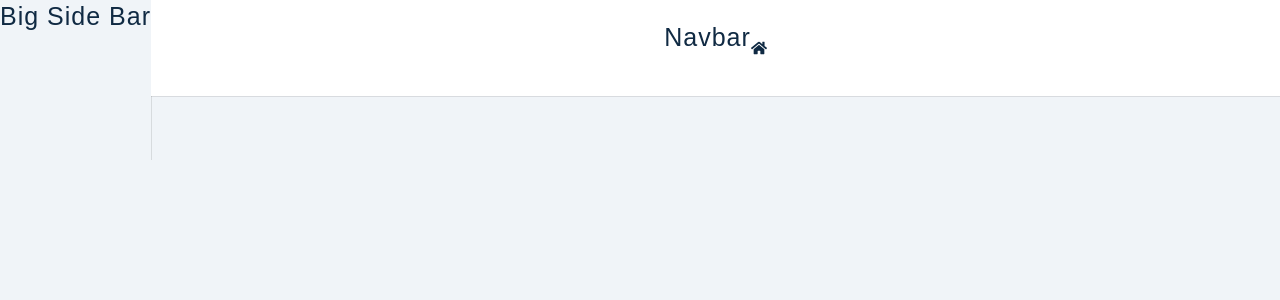
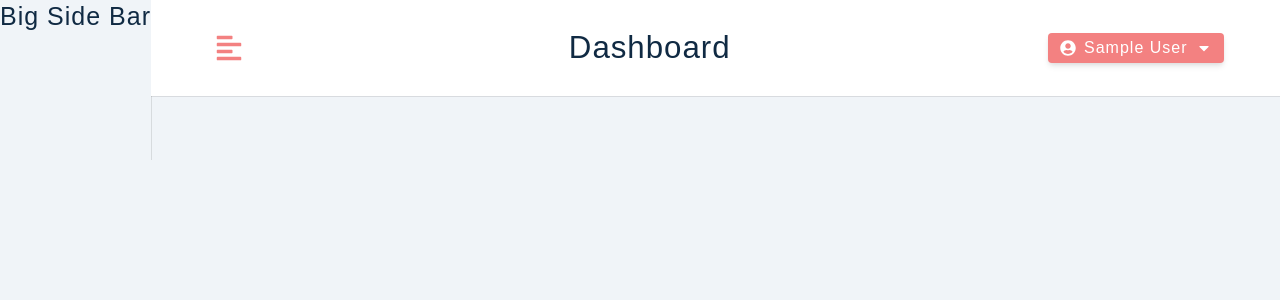
Before and after one commit to Huulamnguyen/mern-jobify-dev, a React (Create React App) app in the folder client/: page / in a window 1280 px wide. Shown: the top 300 px of the page. Built offline with nearby package versions, Linux system fonts and the light colour scheme; sample sign-in values are in the browser's storage.

Commit message:
Sec 22 Navbar

```diff
--- a/client/src/components/Navbar.js
+++ b/client/src/components/Navbar.js
@@ -1,11 +1,45 @@
-import Wrapper from '../assets/wrappers/Navbar';
-import {FaHome} from 'react-icons/fa';
+import { useState } from 'react'
+import { FaAlignLeft, FaUserCircle, FaCaretDown } from 'react-icons/fa'
+import { useAppContext } from '../context/appContext'
+import Logo from './Logo'
+import Wrapper from '../assets/wrappers/Navbar'
 
 const Navbar = () => {
+
+  const { toggleSidebar, user, logoutUser } = useAppContext();
+  const [ showLogout, setShowLogout] = useState(false);
+
   return (
     <Wrapper>
-      <h4>navbar</h4>
-      <FaHome />
+      <div className='nav-center'>
+        <button
+          className='toggle-btn'
+          onClick={toggleSidebar}>
+          <FaAlignLeft />
+        </button>
+
+        <div>
+          <Logo />
+          <h3 className='logo-text'>dashboard</h3>
+        </div>
+
+        <div className='btn-container'>
+          <button className='btn' onClick={() => setShowLogout(!showLogout)}>
+            <FaUserCircle />
+              {/* {user.name} */}
+              {/* {user && user.name} */}
+              {user?.name}
+            <FaCaretDown />
+          </button>
+          <div className={showLogout ? 'dropdown show-dropdown' : 'dropdown'}>
+            <button
+              onClick={logoutUser}
+              className='dropdown-btn'>
+              logout
+            </button>
+          </div>
+        </div>
+      </div>
     </Wrapper>
   )
 }
--- a/client/src/context/actions.js
+++ b/client/src/context/actions.js
@@ -12,3 +12,6 @@
 export const SETUP_USER_BEGIN = 'SETUP_USER_BEGIN'
 export const SETUP_USER_SUCCESS = 'SETUP_USER_SUCCESS'
 export const SETUP_USER_ERROR = 'SETUP_USER_ERROR'
+
+export const TOGGLE_SIDEBAR = 'TOGGLE_SIDEBAR';
+export const LOGOUT_USER = 'LOGOUT_USER';
--- a/client/src/context/appContext.js
+++ b/client/src/context/appContext.js
@@ -7,6 +7,8 @@
     SETUP_USER_BEGIN,
     SETUP_USER_SUCCESS,
     SETUP_USER_ERROR,
+    TOGGLE_SIDEBAR,
+    LOGOUT_USER,
 } from './actions';
 
 const token = localStorage.getItem('token')
@@ -18,10 +20,11 @@
     showAlert: false,
     alertText: "",
     alertType: "",
-    user: user ? JSON.stringify(user) : null,
+    user: user ? JSON.parse(user) : null,
     token: token,
     userLocation: userLocation || '',
-    jobLocation: userLocation|| ''
+    jobLocation: userLocation|| '',
+    showSidebar: false,
 }
 
 const AppContext = React.createContext();
@@ -73,6 +76,15 @@
         clearAlert();
     }
 
+    const toggleSidebar = () => {
+        dispatch({ type: TOGGLE_SIDEBAR })
+    }
+
+    const logoutUser = () => {
+        dispatch({ type: LOGOUT_USER })
+        removeUserFromLocalStorage();
+    }
+
 
     return (
         <AppContext.Provider
@@ -81,6 +93,8 @@
                 displayAlert,
                 clearAlert,
                 setupUser,
+                toggleSidebar,
+                logoutUser,
             }}
         >
             {children}
@@ -88,8 +102,8 @@
     )
 }
 
-export const useAppContext = () => {
+const useAppContext = () => {
     return useContext(AppContext);
 };
 
-export { AppProvider };
+export { AppProvider, initialState, useAppContext};
--- a/client/src/context/reducer.js
+++ b/client/src/context/reducer.js
@@ -4,7 +4,11 @@
     SETUP_USER_BEGIN,
     SETUP_USER_SUCCESS,
     SETUP_USER_ERROR,
+    TOGGLE_SIDEBAR,
+    LOGOUT_USER,
 } from "./actions";
+
+import { initialState } from './appContext'
 
 const reducer = (state, action) => {
 
@@ -52,6 +56,20 @@
         }
     }
 
+    if (action.type === TOGGLE_SIDEBAR) {
+      return { ...state, showSidebar: !state.showSidebar }
+    }
+
+    if(action.type === LOGOUT_USER){
+      return {
+        ...initialState,
+        user: null,
+        token: null,
+        userLocation: '',
+        jobLocation: '',
+      }
+    }
+
     throw new Error(`no such action :${action.type}`)
 }
 export default reducer;
```
